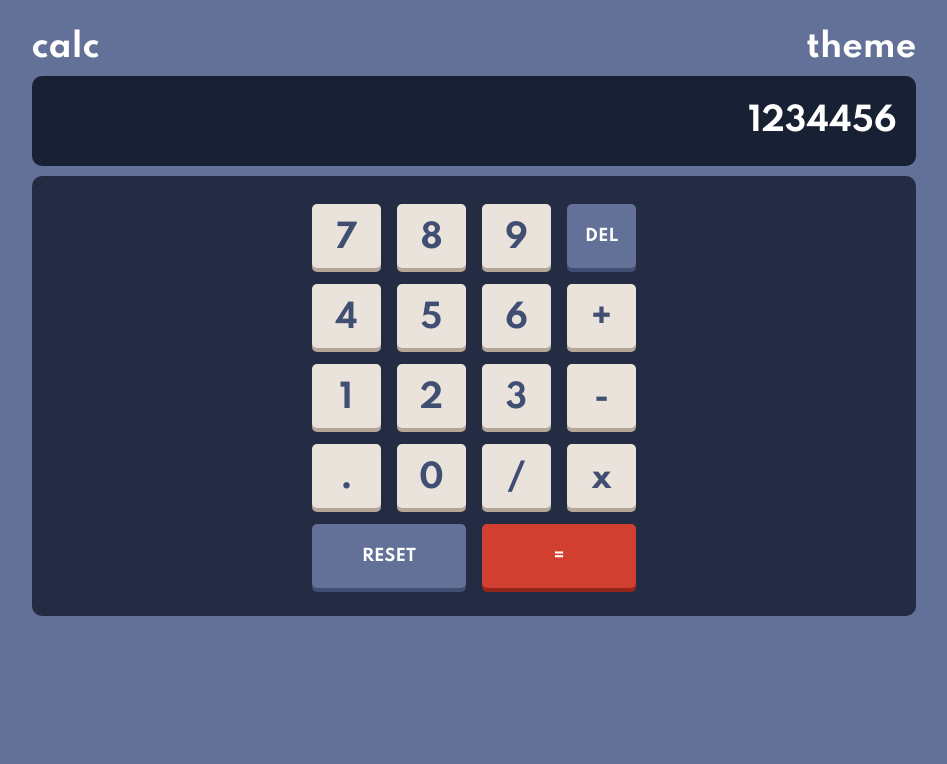
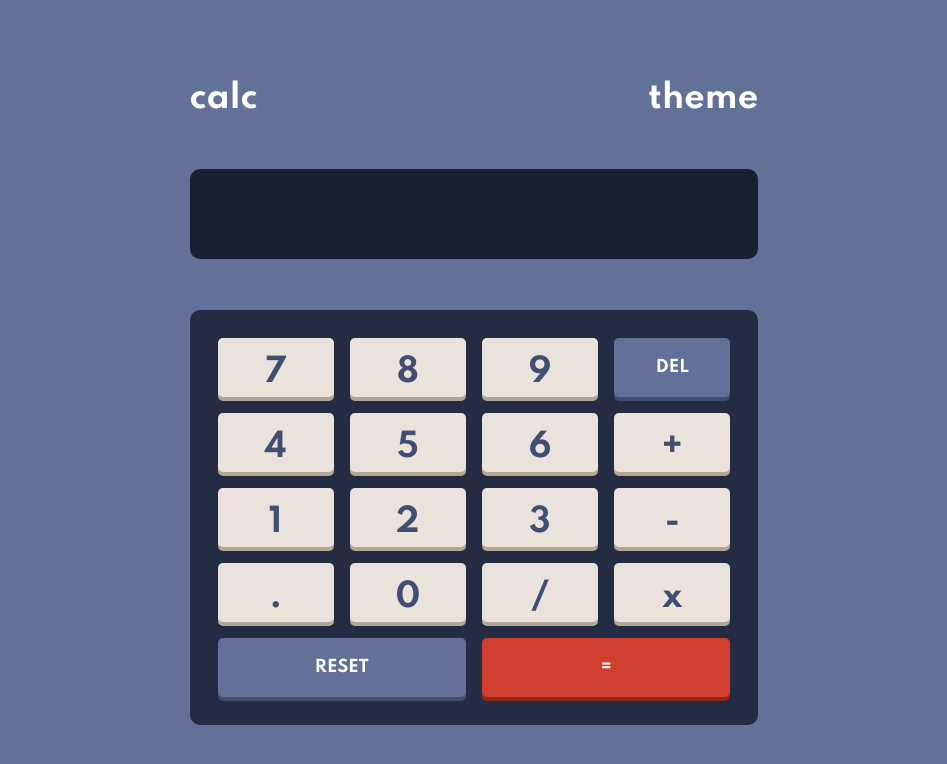
Before and after one commit to Gio85/vue_calculator, a Vue app: page / in a window 1280 px wide. Shown: the top 764 px of the page, without its empty margins (166-1113 px from the left). Built offline with nearby package versions, Linux system fonts and the light colour scheme.

Commit message:
feat(calculator): add logic and style

```diff
--- a/src/App.vue
+++ b/src/App.vue
@@ -16,10 +16,5 @@ export default defineComponent({
 @import url("https://fonts.googleapis.com/css2?family=Spartan:wght@700&display=swap");
 body {
   font-family: "Spartan", Menlo, Avenir, Helvetica, Arial, sans-serif;
-  /*-webkit-font-smoothing: antialiased;*/
-  /*-moz-osx-font-smoothing: grayscale;*/
-  /*text-align: center;*/
-  /*color: #2c3e50;*/
-  /*margin-top: 60px;*/
 }
 </style>
--- a/src/components/Calculator.vue
+++ b/src/components/Calculator.vue
@@ -4,40 +4,133 @@
       <div>calc</div>
       <div>theme</div>
     </div>
-    <div class="display">1234456</div>
+    <div class="display">
+      {{ previousValue }} {{ operation }} {{ currentValue }}
+    </div>
     <div class="buttons">
-      <button>7</button>
-      <button>8</button>
-      <button>9</button>
-      <button class="text">DEL</button>
+      <button @click="appendValue('7')">7</button>
+      <button @click="appendValue('8')">8</button>
+      <button @click="appendValue('9')">9</button>
+      <button @click="deleteLastValue()" class="text">DEL</button>
 
-      <button>4</button>
-      <button>5</button>
-      <button>6</button>
-      <button>+</button>
+      <button @click="appendValue('4')">4</button>
+      <button @click="appendValue('5')">5</button>
+      <button @click="appendValue('6')">6</button>
+      <button @click="setOperation('+')">+</button>
 
-      <button>1</button>
-      <button>2</button>
-      <button>3</button>
-      <button>-</button>
+      <button @click="appendValue('1')">1</button>
+      <button @click="appendValue('2')">2</button>
+      <button @click="appendValue('3')">3</button>
+      <button @click="setOperation('-')">-</button>
 
-      <button>.</button>
-      <button>0</button>
-      <button>/</button>
-      <button>x️</button>
+      <button @click="appendValue('.')">.</button>
+      <button @click="appendValue('0')">0</button>
+      <button @click="setOperation('/')">/</button>
+      <button @click="setOperation('x')">x️</button>
 
-      <button class="span-two text">RESET</button>
-      <button class="span-two red">=</button>
+      <button @click="resetState()" class="span-two text">RESET</button>
+      <button @click="compute(true)" class="span-two red">=</button>
     </div>
   </div>
 </template>
 
-<script>
-import { defineComponent } from "vue";
+<script lang="ts">
+import { defineComponent, reactive, toRefs } from "vue";
+import { IState, TOperation } from "@/types";
+import { formatNumber } from "@/utils";
+
+const defaultState: IState = {
+  currentValue: "",
+  previousValue: "",
+  result: "",
+  isEqual: false,
+  operation: "" as unknown as TOperation,
+};
 
 export default defineComponent({
   name: "Calculator",
   components: {},
+  setup() {
+    const state = reactive<IState>({
+      ...defaultState,
+    });
+
+    const resetState = () => {
+      state.currentValue = defaultState.currentValue;
+      state.operation = defaultState.operation;
+      state.previousValue = defaultState.previousValue;
+      state.result = defaultState.result;
+      state.isEqual = defaultState.isEqual;
+      return;
+    };
+
+    const appendValue = (value: string) => {
+      if (
+        state.previousValue === "" &&
+        state.currentValue !== "" &&
+        state.isEqual
+      ) {
+        state.currentValue = defaultState.currentValue;
+        state.isEqual = defaultState.isEqual;
+      }
+      if (value === "." && state.currentValue.includes(value)) return;
+      state.currentValue = formatNumber(state.currentValue.concat(value));
+    };
+
+    const deleteLastValue = () => {
+      if (state.isEqual) return;
+      const slicedNumber = parseFloat(
+        state.currentValue.toString().split(",").join("").slice(0, -1)
+      );
+      if (isNaN(slicedNumber)) {
+        state.currentValue = defaultState.currentValue;
+        return;
+      }
+      state.currentValue = slicedNumber.toLocaleString("en", {
+        maximumFractionDigits: 0,
+      });
+    };
+
+    const compute = (isEqual = false) => {
+      let result = "";
+      const previousNumber = parseFloat(
+        state.previousValue.split(",").join("")
+      );
+      const currentNumber = parseFloat(state.currentValue.split(",").join(""));
+      if (isNaN(previousNumber) || isNaN(currentNumber)) return;
+
+      if (state.operation === "+") result = `${previousNumber + currentNumber}`;
+      if (state.operation === "-") result = `${previousNumber - currentNumber}`;
+      if (state.operation === "x") result = `${previousNumber * currentNumber}`;
+      if (state.operation === "/") result = `${previousNumber / currentNumber}`;
+
+      if (isEqual) {
+        state.isEqual = true;
+      }
+
+      state.currentValue = formatNumber(result);
+      state.operation = defaultState.operation;
+      state.previousValue = defaultState.previousValue;
+    };
+
+    const setOperation = (operation: TOperation) => {
+      if (state.currentValue === "") return;
+      if (state.currentValue !== "" && state.previousValue !== "") compute();
+
+      state.currentValue = defaultState.currentValue;
+      state.previousValue = state.currentValue;
+      state.operation = operation;
+    };
+
+    return {
+      ...toRefs(state),
+      appendValue,
+      deleteLastValue,
+      resetState,
+      compute,
+      setOperation,
+    };
+  },
 });
 </script>
 
@@ -50,8 +143,9 @@ body {
   font-size: 2rem;
   display: flex;
   flex-direction: column;
-  justify-content: space-around;
-  width: 70%;
+  justify-content: space-evenly;
+  width: 95%;
+  height: 96vh;
   margin: 0 auto;
 }
 
@@ -72,8 +166,7 @@ body {
   align-items: flex-end;
   justify-content: space-around;
   flex-direction: column;
-  padding-right: 20px;
-  margin-top: 10px;
+  padding: 0 20px;
   word-wrap: break-word;
   word-break: break-all;
 }
@@ -82,10 +175,9 @@ body {
   display: grid;
   justify-content: center;
   padding: 20px;
-  margin-top: 10px;
   border-radius: 10px;
-  grid-template-columns: repeat(4, 85px);
-  grid-template-rows: repeat(5, 80px);
+  grid-template-columns: repeat(4, 75px);
+  grid-template-rows: repeat(5, 75px);
   background-color: hsl(223, 31%, 20%);
 }
 
@@ -98,7 +190,7 @@ body {
   border-radius: 5px;
   background-color: hsl(30, 25%, 89%);
   color: hsl(224, 28%, 35%);
-  padding: 15px;
+  padding: 15px 10px;
   margin: 8px;
   box-shadow: 0 4px 0 0 hsl(28, 16%, 65%);
 }
@@ -136,4 +228,48 @@ button.text:active {
   box-shadow: 0 4px 0 0 hsl(6, 70%, 34%);
   background-color: hsl(6, 63%, 50%);
 }
+
+@media (max-width: 375px) {
+  .container {
+    width: 90%;
+  }
+}
+
+@media (min-width: 425px) {
+  .container {
+    width: 80%;
+  }
+}
+
+@media (min-width: 768px) {
+  .container {
+    width: 45%;
+  }
+  .buttons {
+    display: grid;
+    grid-template-columns: repeat(4, 25%);
+  }
+}
+
+@media (min-width: 1440px) {
+  .container {
+    width: 40%;
+  }
+
+  /*.buttons {*/
+  /*  display: grid;*/
+  /*  grid-template-columns: repeat(4, 25%);*/
+  /*}*/
+}
+
+@media (min-width: 1441px) {
+  .container {
+    width: 60%;
+  }
+
+  /*.buttons {*/
+  /*  display: grid;*/
+  /*  grid-template-columns: repeat(4, 25%);*/
+  /*}*/
+}
 </style>
--- /dev/null
+++ b/src/types.ts
@@ -0,0 +1,9 @@
+export interface IState {
+  currentValue: string;
+  previousValue: string;
+  result: string;
+  operation: TOperation;
+  isEqual: boolean;
+}
+
+export type TOperation = "/" | "+" | "x" | "-";
--- /dev/null
+++ b/src/utils.ts
@@ -0,0 +1,19 @@
+export const formatNumber = (number: string): string => {
+  const integer = parseFloat(number.split(",").join("").split(".")[0]);
+  const decimal = number.split(".")[1];
+  let result;
+
+  if (isNaN(integer)) {
+    result = "";
+  } else {
+    result = integer.toLocaleString("en", {
+      maximumFractionDigits: 0,
+    });
+  }
+
+  if (decimal != null) {
+    return `${result}.${decimal}`;
+  } else {
+    return result;
+  }
+};
```
Also changed, not shown: 2 other files (tests, documents, lock files or other folders).
